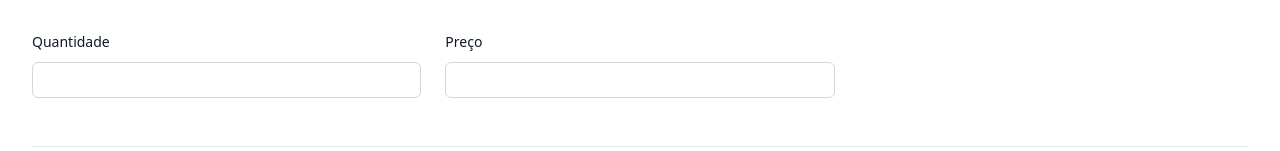
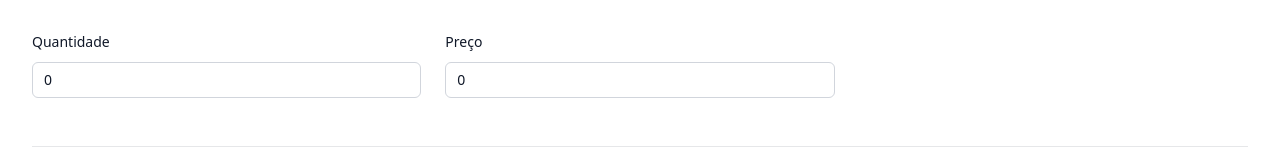
Before and after one commit to lucasnaguiar/cinetech-solutions, a Vue app in the folder front-end/: page /produto/cadastro in a window 1280 px wide. Shown: the part 278-429 px from the top of the page. Built offline with nearby package versions, Linux system fonts and the light colour scheme.

Commit message:
integra cadastro

```diff
--- a/front-end/src/types/product.d.ts
+++ b/front-end/src/types/product.d.ts
@@ -1,8 +1,8 @@
 export default interface Product {
-    id: number;
+    id?: number;
     name: string;
-    description: string;
+    description?: string;
     price: number;
     stock_quantity: number;
-    created_at: string;
+    created_at?: string;
 };
--- a/front-end/src/views/ProductCreateView.vue
+++ b/front-end/src/views/ProductCreateView.vue
@@ -1,5 +1,5 @@
 <template>
-  <form>
+  <div>
     <div class="space-y-12">
       <div class="border-b border-gray-900/10 pb-12">
         <h2 class="text-base/7 font-semibold text-gray-900">Cadastro de Produtos</h2>
@@ -9,21 +9,21 @@
             <div class="col-span-full">
               <label for="name" class="block text-sm/6 font-medium text-gray-900">Nome do Produto</label>
               <div class="mt-2">
-                <input type="text" name="street-address" id="name"
+                <input type="text" name="street-address" id="name" v-model="product.name"
                   class="block w-full rounded-md bg-white px-3 py-1.5 text-base text-gray-900 outline-1 -outline-offset-1 outline-gray-300 placeholder:text-gray-400 focus:outline-2 focus:-outline-offset-2 focus:outline-gray-600 sm:text-sm/6" />
               </div>
             </div>
             <div class="sm:col-span-2 sm:col-start-1">
               <label for="quantity" class="block text-sm/6 font-medium text-gray-900">Quantidade</label>
               <div class="mt-2">
-                <input type="text" name="quantity" id="quantity"
+                <input type="text" name="quantity" id="quantity" v-model="product.stock_quantity"
                   class="block w-full rounded-md bg-white px-3 py-1.5 text-base text-gray-900 outline-1 -outline-offset-1 outline-gray-300 placeholder:text-gray-400 focus:outline-2 focus:-outline-offset-2 focus:outline-gray-600 sm:text-sm/6" />
               </div>
             </div>
             <div class="sm:col-span-2">
               <label for="price" class="block text-sm/6 font-medium text-gray-900">Preço</label>
               <div class="mt-2">
-                <input type="text" name="price" id="price"
+                <input type="text" name="price" id="price" v-model="product.price"
                   class="block w-full rounded-md bg-white px-3 py-1.5 text-base text-gray-900 outline-1 -outline-offset-1 outline-gray-300 placeholder:text-gray-400 focus:outline-2 focus:-outline-offset-2 focus:outline-gray-600 sm:text-sm/6" />
               </div>
             </div>
@@ -33,7 +33,7 @@
         <div class="col-span-full">
           <label for="description" class="block text-sm/6 font-medium text-gray-900">Descrição</label>
           <div class="mt-2">
-            <textarea name="description" id="description" rows="3"
+            <textarea name="description" id="description" rows="3" v-model="product.description"
               class="block w-full rounded-md bg-white px-3 py-1.5 text-base text-gray-900 outline-1 -outline-offset-1 outline-gray-300 placeholder:text-gray-400 focus:outline-2 focus:-outline-offset-2 focus:outline-gray-600 sm:text-sm/6" />
           </div>
         </div>
@@ -41,15 +41,38 @@
     </div>
 
     <div class="mt-6 flex items-center justify-end gap-x-6">
-    <RouterLink to="/">
-      <button type="button" class="text-sm/6 font-semibold text-gray-900">Voltar</button>
-    </RouterLink>
-      <button type="submit"
+      <RouterLink to="/">
+        <button type="button" class="text-sm/6 font-semibold text-gray-900">Voltar</button>
+      </RouterLink>
+      <button type="button" @click="registerProduct()"
         class="rounded-md bg-gray-600 px-3 py-2 text-sm font-semibold text-white shadow-xs hover:bg-gray-500 focus-visible:outline-2 focus-visible:outline-offset-2 focus-visible:outline-gray-600">Cadastrar</button>
     </div>
-  </form>
+  </div>
 </template>
 
-<script setup>
+<script setup lang="ts">
+import { api } from '@/axios.ts'
+import type Product from '@/types/product';
+import { onMounted, ref } from 'vue';
+const product = ref<Product>({
+  name: '',
+  price: 0,
+  stock_quantity: 0,
+  description: '',
+})
+const registerProduct = async () => {
+  await api.post('/products', {
+    name: product.value.name,
+    stock_quantity: product.value.stock_quantity,
+    price: product.value.price,
+    description: product.value.description,
+  }).then(
+    (response) => {
+      console.log(response.data)
+    }
+  ).catch(function (error) {
+    console.error(error.response.data);
+  });
+}
 
 </script>
```
